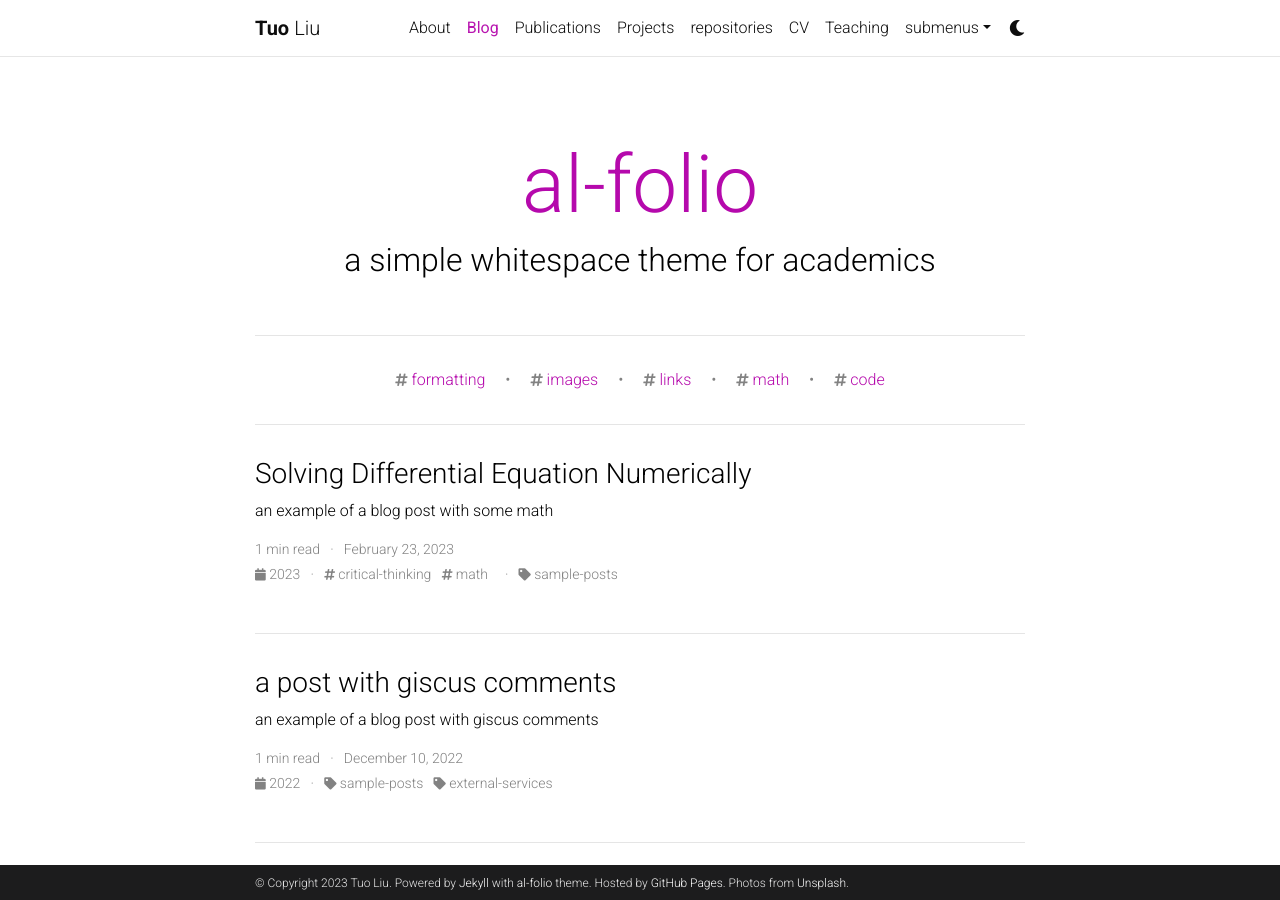
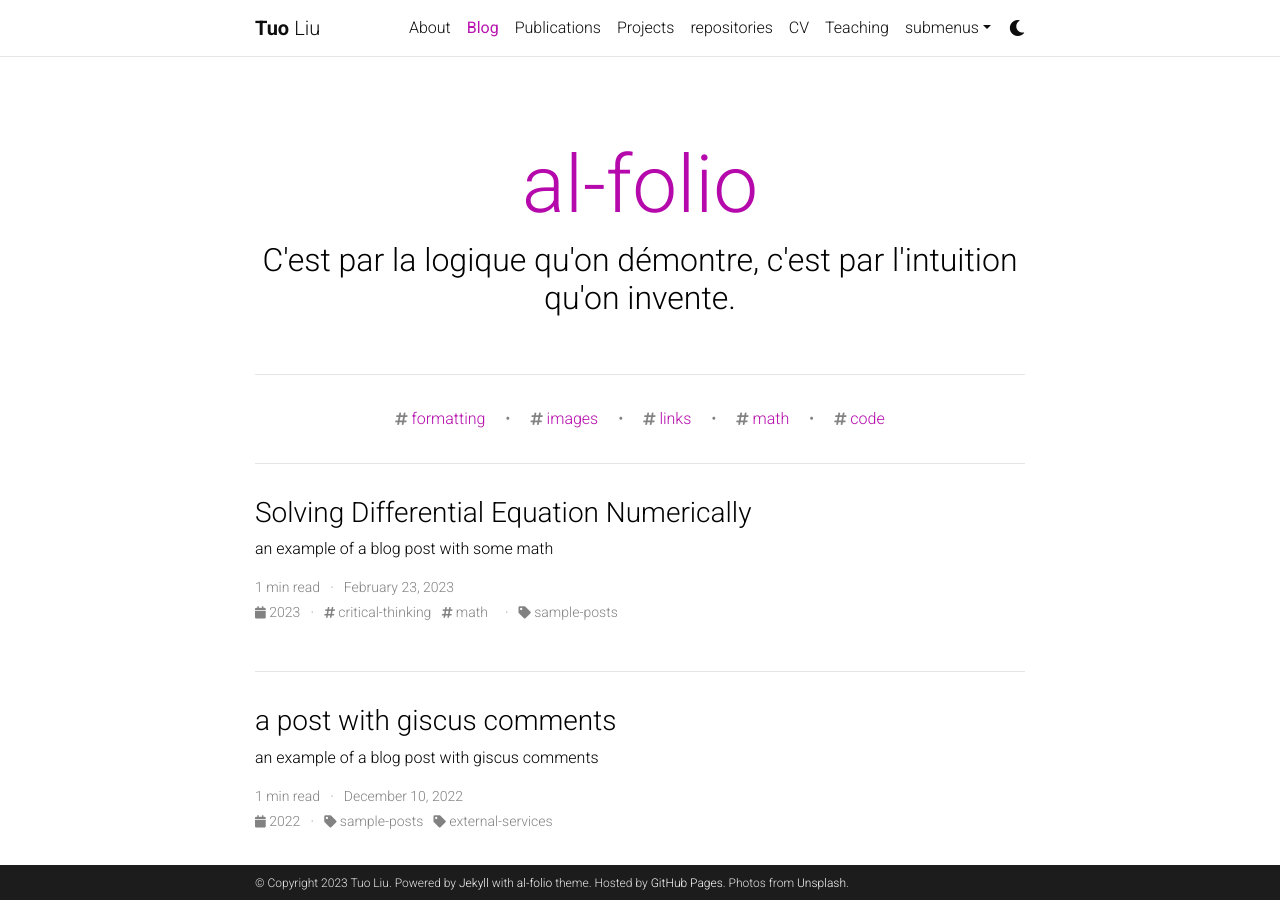
Before and after one commit to terryliu3/terryliu3.github.io, a Jekyll site: the page built from blog/index.html, in a window 1280 px wide and 900 px high. Built offline with Jekyll 4.4.1, drawn with Linux system fonts in a browser that asks for light colours; the list of posts is cut into pages by our own code; comment, search, counter and statistics services are not loaded; a style sheet for code colours, icons or effects is not loaded.

Commit message:
Update _config.yml

```diff
--- a/_config.yml
+++ b/_config.yml
@@ -117,7 +117,7 @@ bing_site_verification:  # out your bing-site-verification ID (Bing Webmaster)
 
 blog_name: al-folio # blog_name will be displayed in your blog page
 blog_nav_title: Blog # your blog must have a title for it to be displayed in the nav bar
-blog_description: a simple whitespace theme for academics
+blog_description: C'est par la logique qu'on démontre, c'est par l'intuition qu'on invente.
 permalink: /blog/:year/:title/
 
 # Pagination
```
